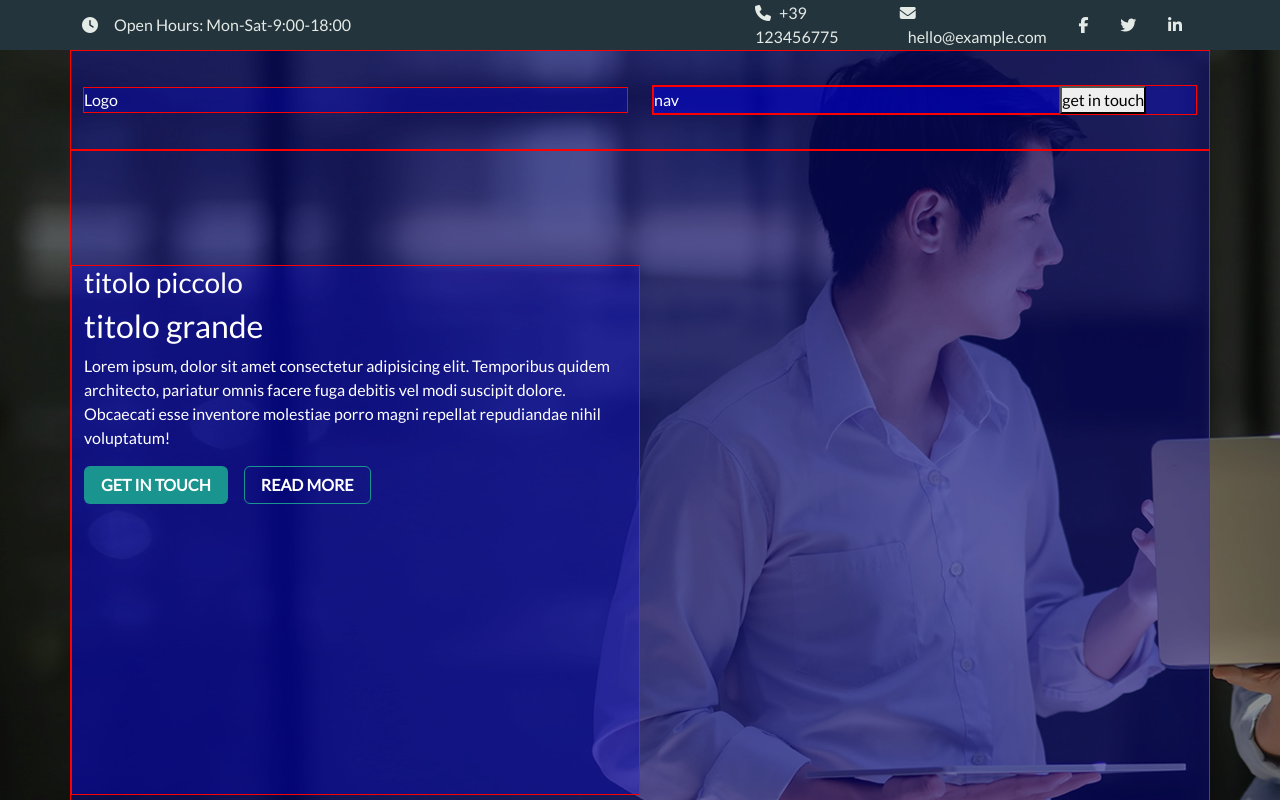
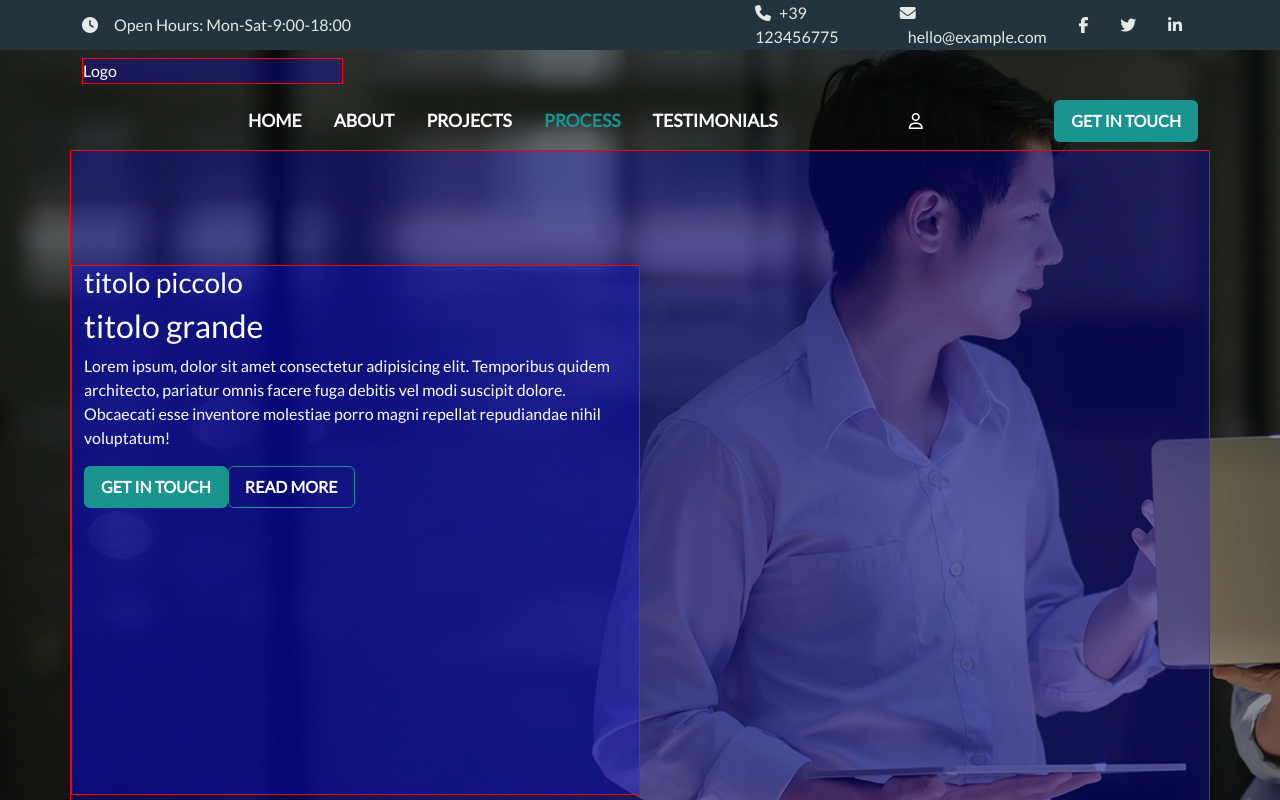
Before and after one commit to andreaa21/proj-html-vuejs, a Vue app: page / in a window 1280 px wide. Shown: the top 800 px of the page. Built offline with nearby package versions, Linux system fonts and the light colour scheme.

Commit message:
[add] style to jumbo nav

```diff
--- a/src/assets/data/store.js
+++ b/src/assets/data/store.js
@@ -3,5 +3,32 @@ import { reactive } from 'vue';
 export const store = reactive({
     openHours: 'Mon-Sat-9:00-18:00',
     phoneNumber: '+39 123456775',
-    email: 'hello@example.com'
+    email: 'hello@example.com',
+    jumboOptions: [
+        {
+            text: 'home',
+            href: '#',
+            isActive: false
+        },
+        {
+            text: 'about',
+            href: '#',
+            isActive: false
+        },
+        {
+            text: 'projects',
+            href: '#',
+            isActive: false
+        },
+        {
+            text: 'process',
+            href: '#',
+            isActive: true
+        },
+        {
+            text: 'testimonials',
+            href: '#',
+            isActive: false
+        },
+    ]
 });
--- a/src/components/AppHeader.vue
+++ b/src/components/AppHeader.vue
@@ -74,7 +74,8 @@ export default {
         }
         ul{
             list-style: none;
-            margin-left: -2rem;
+            margin: 0;
+            padding: 0;
             a{
                 color: $Nurse;
             }
--- a/src/components/AppJumbo.vue
+++ b/src/components/AppJumbo.vue
@@ -1,14 +1,24 @@
 <script>
 
 import FullBtn from './FullBtn.vue';
-import OutlineBtn from './OutlineBtn.vue'
-
+import OutlineBtn from './OutlineBtn.vue';
+import {store} from '../assets/data/store';
 
 export default {
   name: 'AppJumbo',
   components:{
     FullBtn,
     OutlineBtn
+  },
+  data(){
+    return{
+        store
+    }
+  },
+  methods:{
+    getActive(num){
+        store.jumboOptions[num].isActive = !store.jumboOptions[num].isActive
+    }
   }
 }
 </script>
@@ -18,21 +28,37 @@ export default {
   <div class="jumbotron">
     <div class="inner">
         <div class="container">
-            <div class="row debug d-flex justify-content-between align-items-center jumbo-top">
-                <div class="col">
+            <div class="row d-flex justify-content-between align-items-center jumbo-top">
+                <div class="col-3">
+
                     <div class="logo debug">
                         Logo
                     </div>
+
                 </div>
-                <div class="col">
-                    <div class="jumbo-options d-flex debug">
-                        <nav class="debug w-75 d-flex align-items-center">
-                            nav
+                <div class="col d-flex justify-content-between">
+
+                    <div class="jumbo-options d-flex align-items-center me-2">
+                        <nav class="d-flex align-items-center">
+                            <ul class="d-flex">
+                                <li
+                                class="mx-3"
+                                v-for="(item, index) in store.jumboOptions"
+                                :key="index"
+                                ><a
+                                @click="getActive(index)"
+                                :class="{active : item.isActive}"
+                                :href="item.href">{{item.text}}</a></li>
+                            </ul>
                         </nav>
-                        <button>
-                            get in touch
-                        </button>
                     </div>
+
+                    <div class="user d-flex align-items-center p-2 me-4">
+                        <i class="fa-regular fa-user"></i>
+                    </div>
+
+                    <FullBtn />
+
                 </div>
             </div>
             <div class="row debug jumbo-bottom d-flex align-items-center">
@@ -66,6 +92,24 @@ export default {
         }
         .jumbo-top{
             min-height: 100px;
+            nav{
+                margin-left: 150px;
+            }
+            ul{
+                list-style: none;
+                padding: 0;
+                margin: 0;
+                a{
+                    color: $White;
+                    text-decoration: none;
+                    text-transform: uppercase;
+                    font-weight: 600;
+                    font-size: 1.1rem;
+                    &.active{
+                        color: $Eim;
+                    }
+                }
+            }
         }
         .jumbo-bottom{
 
--- a/src/components/FullBtn.vue
+++ b/src/components/FullBtn.vue
@@ -5,7 +5,7 @@ export default {
 </script>
 
 <template>
-  <div class="btn x-btn px-3 me-3">
+  <div class="btn x-btn px-3 py-2">
     get in touch
   </div>
 </template>
--- a/src/components/OutlineBtn.vue
+++ b/src/components/OutlineBtn.vue
@@ -5,7 +5,7 @@ export default {
 </script>
 
 <template>
-  <div class="btn x-btn px-3">
+  <div class="btn x-btn px-3 py-2">
     read more
   </div>
 </template>
```
